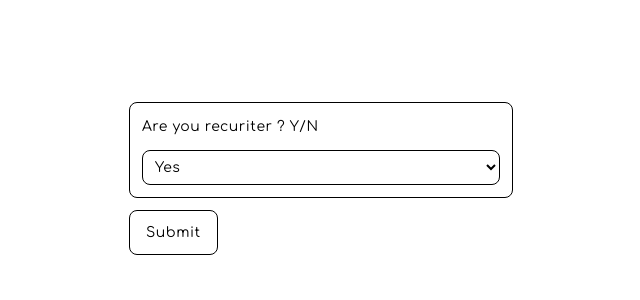
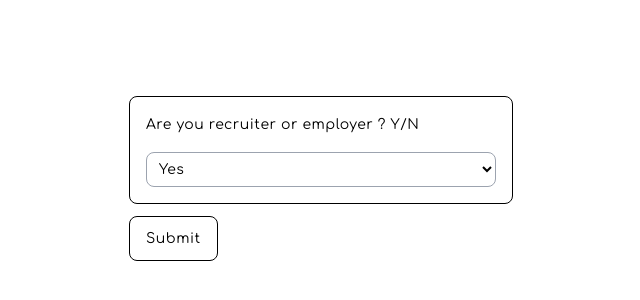
Before and after one commit to YankyawThu/resume, a Next.js app: page /question in a window 1280 px wide. Shown: the part 222-522 px from the top of the page, without its empty margins (319-959 px from the left). Built offline with nearby package versions, Linux system fonts and the light colour scheme.

Commit message:
fx question form css

```diff
--- a/app/question/page.js
+++ b/app/question/page.js
@@ -9,9 +9,9 @@ export default function Question() {
     return (
         <div className="flex flex-col items-center justify-center h-screen w-full">
             <div>
-                <div className="w-72 lg:w-96 border-[1px] border-black dark:border-white rounded-lg p-3">
-                    Are you recuriter ? Y/N
-                    <select name="recuriter" className="block w-full mt-3 p-2 focus:outline-none border-[1px] border-black dark:border-white text-black dark:text-white bg-transparent rounded-lg">
+                <div className="w-80 lg:w-96 border-[1px] border-black dark:border-white rounded-lg p-4">
+                    Are you recruiter or employer ? Y/N
+                    <select name="recuriter" className="block w-full mt-4 p-2 focus:outline-none border-[1px] border-gray-400 dark:border-gray-600 text-black dark:text-white bg-transparent rounded-lg">
                         <option value="yes">Yes</option>
                         <option value="no">No</option>
                     </select>
```
